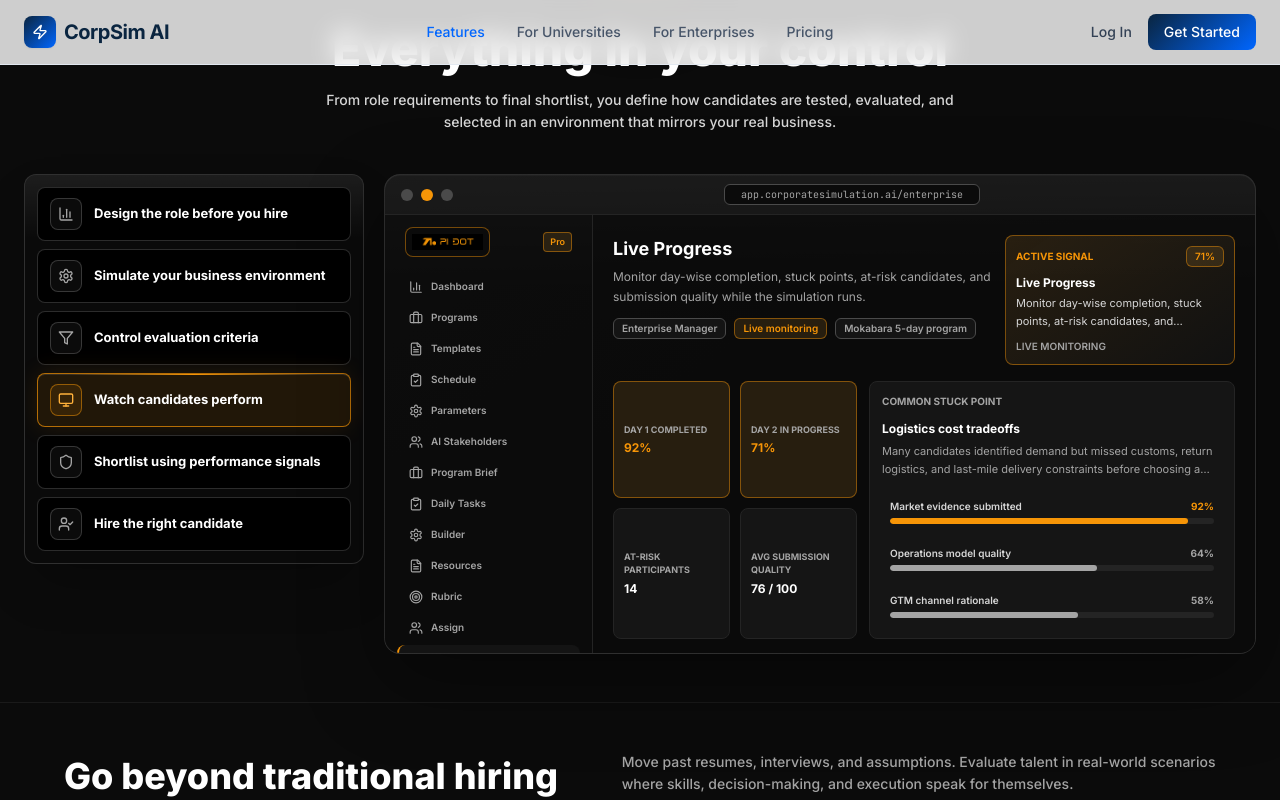
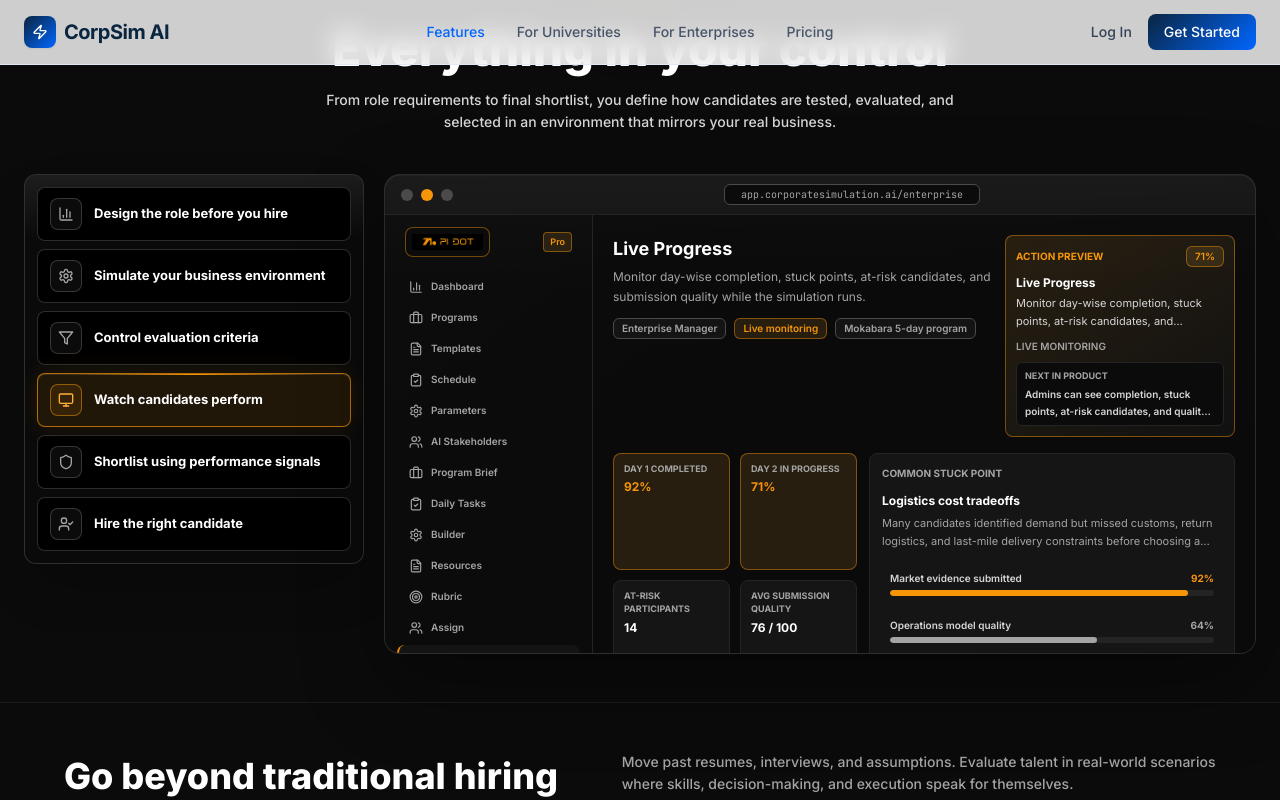
Before and after one commit to Vidur27zx/CorpSim, a Next.js app in the folder frontend/: page / in a window 1280 px wide. Both pictures are taken after a click on the button "Watch candidates perform". Shown: the part 2507-3307 px from the top of the page. Built offline with nearby package versions, Linux system fonts and the light colour scheme.

Commit message:
Clarify enterprise prototype click feedback

```diff
--- a/frontend/components/landing/JourneysSection.tsx
+++ b/frontend/components/landing/JourneysSection.tsx
@@ -1070,9 +1070,8 @@ const governanceRows = [
 
 function MiniField({ label, value, active }: { label: string; value: string; active?: boolean }) {
   return (
-    <button
-      type="button"
-      className="rounded-lg border px-2.5 py-2 text-left transition-colors hover:border-[#F69507]/50 focus-visible:outline-none focus-visible:ring-2 focus-visible:ring-[#FFB13B]/60"
+    <div
+      className="rounded-lg border px-2.5 py-2 text-left"
       style={{
         background: active ? previewTheme.accentSoft : previewTheme.card,
         borderColor: active ? previewTheme.accentBorder : previewTheme.borderSoft,
@@ -1084,16 +1083,13 @@ function MiniField({ label, value, active }: { label: string; value: string; act
       <p className="mt-1 truncate text-xs font-bold" style={{ color: active ? previewTheme.accent : previewTheme.textPrimary }}>
         {value}
       </p>
-    </button>
+    </div>
   );
 }
 
 function MiniProgress({ label, value, active }: { label: string; value: number; active?: boolean }) {
   return (
-    <button
-      type="button"
-      className="w-full rounded-lg p-2 text-left transition-colors hover:bg-white/[0.04] focus-visible:outline-none focus-visible:ring-2 focus-visible:ring-[#FFB13B]/60"
-    >
+    <div className="w-full rounded-lg p-2 text-left">
       <div className="flex items-center justify-between gap-3">
         <span className="truncate text-[10px] font-semibold" style={{ color: previewTheme.textSecondary }}>
           {label}
@@ -1105,8 +1101,45 @@ function MiniProgress({ label, value, active }: { label: string; value: number;
       <div className="mt-1 h-1.5 overflow-hidden rounded-full" style={{ background: previewTheme.borderSoft }}>
         <div className="h-full rounded-full" style={{ width: `${value}%`, background: active ? previewTheme.accent : previewTheme.grayBarLight }} />
       </div>
-    </button>
+    </div>
   );
+}
+
+function getActionOutcome(interaction: PreviewInteraction) {
+  const status = interaction.status.toLowerCase();
+
+  if (status.includes("dashboard live")) return "Admins see live programs, participants, review queues, and cohort readiness at a glance.";
+  if (status.includes("programs mapped")) return "Admins can open, duplicate, compare, or schedule role-based simulations from the program library.";
+  if (status.includes("templates ready")) return "A template can be converted into a full 3-5 day simulation with role, skills, and daily tasks prefilled.";
+  if (status.includes("schedule draft")) return "The admin sets cohort, daily unlock time, reviewers, reminders, and publish rules before launch.";
+  if (status.includes("parameters open")) return "Simulation behavior can be tuned before launch: ambiguity, AI guidance, difficulty, and scoring strictness.";
+  if (status.includes("stakeholders active")) return "AI personas create realistic workplace messages, constraints, and curveballs during the simulation.";
+  if (status.includes("program brief open")) return "The program brief defines the company, markets, role context, duration, and final candidate output.";
+  if (status.includes("daily tasks configured")) return "Candidates receive one workplace task per day across the 3-5 day simulation window.";
+  if (status.includes("builder open")) return "The builder generates the daily sequence, resource pack, stakeholder events, and evaluation rubric.";
+  if (status.includes("resources ready")) return "Admins control which briefs, sheets, personas, and emails candidates use inside the workspace.";
+  if (status.includes("rubric calibrated")) return "Each submission is scored against the eight pillars and mapped to role-readiness signals.";
+  if (status.includes("assignment ready")) return "Publishing sends invites, schedules daily unlocks, enables reminders, and opens live monitoring.";
+  if (status.includes("live monitoring")) return "Admins can see completion, stuck points, at-risk candidates, and quality signals while the simulation runs.";
+  if (status.includes("evidence review")) return "Reviewers inspect candidate submissions, AI notes, skill signals, and shortlist recommendations.";
+  if (status.includes("controls locked")) return "Rubrics, score review, bias checks, and override rules are enforced before reports are exported.";
+  if (status.includes("insights generated")) return "CorpSim summarizes completion, readiness, top skills, gaps, and recommended follow-up actions.";
+  if (status.includes("reports ready")) return "Stakeholder-ready exports can be shared with HR, faculty, placement teams, or leadership.";
+  if (status.includes("program opened")) return "Program detail is selected; the admin can duplicate, monitor, or move it into setup.";
+  if (status.includes("template")) return "Template selection pre-fills role, duration, skills, resources, and rubric structure.";
+  if (status.includes("schedule action")) return "Daily unlocks, reviewer access, reminders, and participant invites are queued.";
+  if (status.includes("schedule item")) return "The selected day opens as an editable assignment task inside the program plan.";
+  if (status.includes("parameter")) return "Future prompts, AI guidance, scoring strictness, and pressure level adjust for the cohort.";
+  if (status.includes("persona")) return "This AI stakeholder can message candidates, add constraints, or trigger a curveball.";
+  if (status.includes("resource")) return "The selected file becomes part of the candidate workspace and admin evidence pack.";
+  if (status.includes("generation")) return "CorpSim drafts daily tasks, resource prompts, stakeholder events, and scoring criteria.";
+  if (status.includes("publish")) return "Invites are sent, Day 1 unlocks, and live monitoring becomes active for the cohort.";
+  if (status.includes("constraint")) return "The constraint is marked for admin review and can be added into the live simulation.";
+  if (status.includes("control")) return "Governance settings update the review flow before scores can be exported.";
+  if (status.includes("export")) return "A stakeholder-ready report is prepared for HR, faculty, placement, or leadership review.";
+  if (status.includes("advance") || status.includes("review") || status.includes("training")) return "Candidate evidence is opened so reviewers can compare submissions before shortlisting.";
+
+  return "The workspace updates the selected detail so a decision-maker can see what happens next.";
 }
 
 function EnterpriseAdminWorkspace({
@@ -1568,14 +1601,14 @@ function EnterpriseAdminWorkspace({
         <div className="rounded-lg border p-3" style={{ background: previewTheme.card, borderColor: previewTheme.borderSoft }}>
           <SectionTitle title="Publish Settings" />
           {["Daily reminders enabled", "Faculty / HR visibility enabled", "Late-submission alerts", "AI evaluation after each day"].map((item) => (
-            <button key={item} type="button" className="mb-2 flex w-full items-center gap-2.5 text-left">
+            <div key={item} className="mb-2 flex w-full items-center gap-2.5 text-left">
               <div className="flex h-5 w-5 items-center justify-center rounded-md border" style={{ background: previewTheme.accentSoft, borderColor: previewTheme.accentBorder }}>
                 <Check className="h-3 w-3" style={{ color: previewTheme.accent }} />
               </div>
               <span className="text-[11px] font-semibold" style={{ color: previewTheme.textSecondary }}>
                 {item}
               </span>
-            </button>
+            </div>
           ))}
           <button
             type="button"
@@ -1966,7 +1999,7 @@ function PreviewBrowserFrame({
               >
                 <div className="mb-2 flex items-center justify-between gap-2">
                   <p className="text-[10px] font-bold uppercase" style={{ color: previewTheme.accent }}>
-                    Active signal
+                    Action preview
                   </p>
                   {activeInteraction.metric && <StatusPill text={activeInteraction.metric} active />}
                 </div>
@@ -1979,6 +2012,16 @@ function PreviewBrowserFrame({
                 <p className="mt-2 text-[10px] font-semibold uppercase" style={{ color: previewTheme.textMuted }}>
                   {activeInteraction.status}
                 </p>
+                {journeyId === "enterprises" && (
+                  <div className="mt-2 rounded-md border px-2 py-1.5" style={{ background: previewTheme.bg, borderColor: previewTheme.borderSoft }}>
+                    <p className="text-[9px] font-bold uppercase" style={{ color: previewTheme.textMuted }}>
+                      Next in product
+                    </p>
+                    <p className="mt-1 line-clamp-2 text-[10px] font-semibold leading-relaxed" style={{ color: previewTheme.textSecondary }}>
+                      {getActionOutcome(activeInteraction)}
+                    </p>
+                  </div>
+                )}
               </div>
             </div>
             {journeyId === "enterprises" ? (
```
